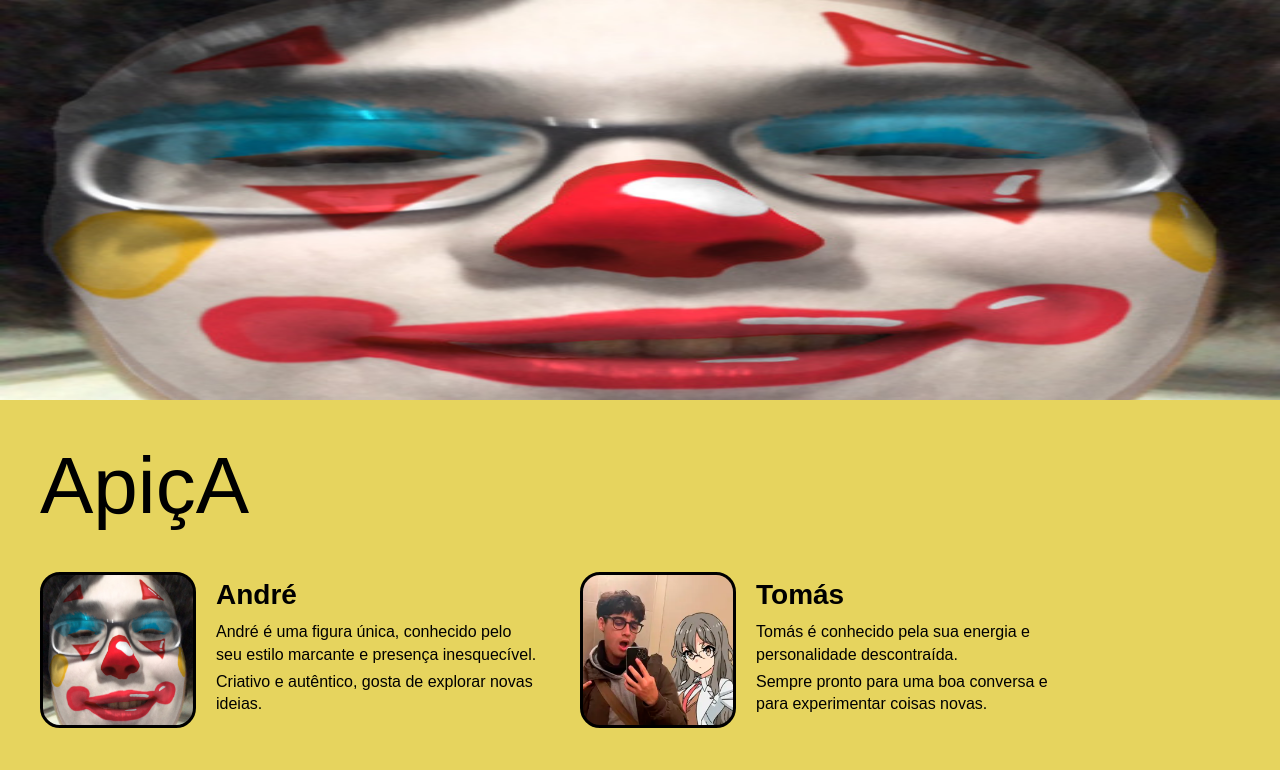
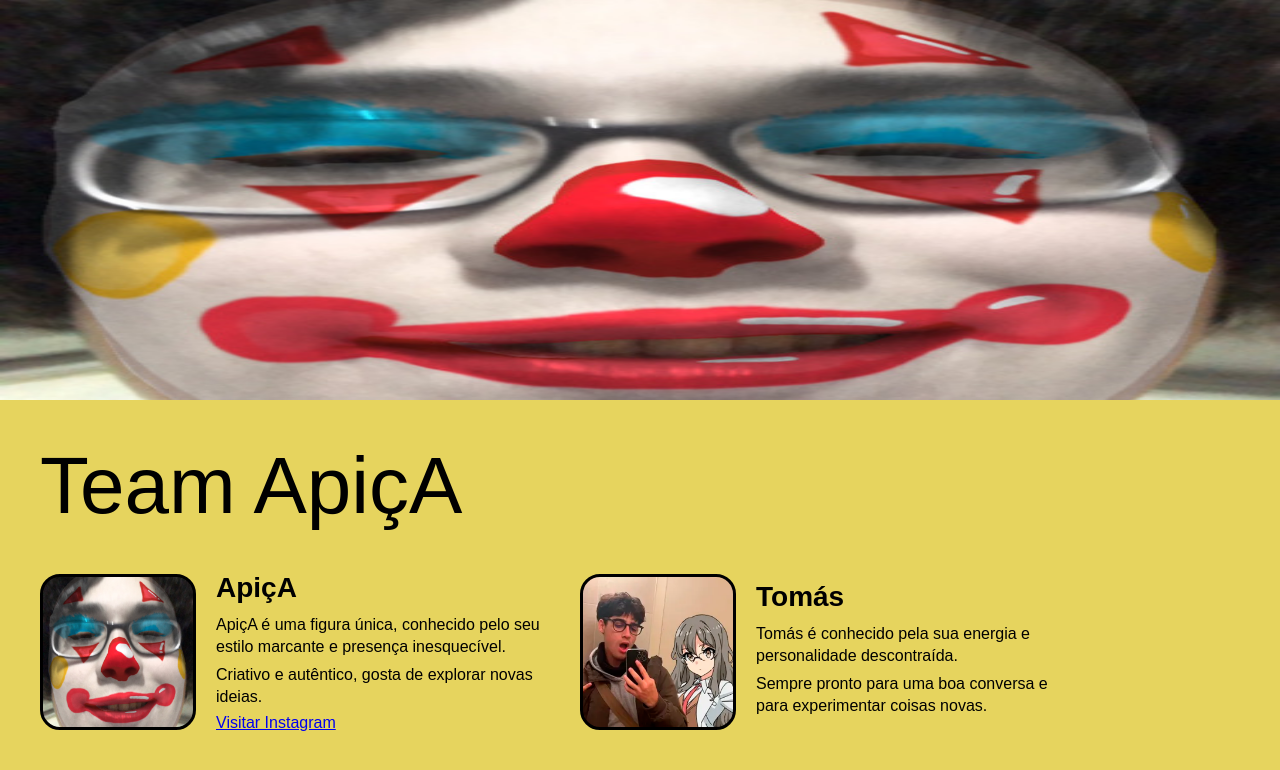
Before and after one commit to Flams-ig/Flams.xyz, a plain HTML site: page Tiago/index.html in a window 1280 px wide. Drawn offline with Linux system fonts and the light colour scheme.

Commit message:
Update index.html

```diff
--- a/Tiago/index.html
+++ b/Tiago/index.html
@@ -95,16 +95,19 @@
     </div>
 
     <div class="conteudo-amarelo">
-      <h1 class="titulo-apica">ApiçA</h1>
+      <h1 class="titulo-apica">Team ApiçA</h1>
 
       <div class="biografias-container">
 
         <div class="card">
           <div class="foto" style="background-image: url('andre.jpg');"></div>
           <div class="info">
-            <h1>André</h1>
-            <p>André é uma figura única, conhecido pelo seu estilo marcante e presença inesquecível.</p>
+            <h1>ApiçA</h1>
+            <p>ApiçA é uma figura única, conhecido pelo seu estilo marcante e presença inesquecível.</p>
             <p>Criativo e autêntico, gosta de explorar novas ideias.</p>
+            <a href="https://www.instagram.com/flams._/" target="_blank">
+  Visitar Instagram
+</a>
           </div>
         </div>
 
```
